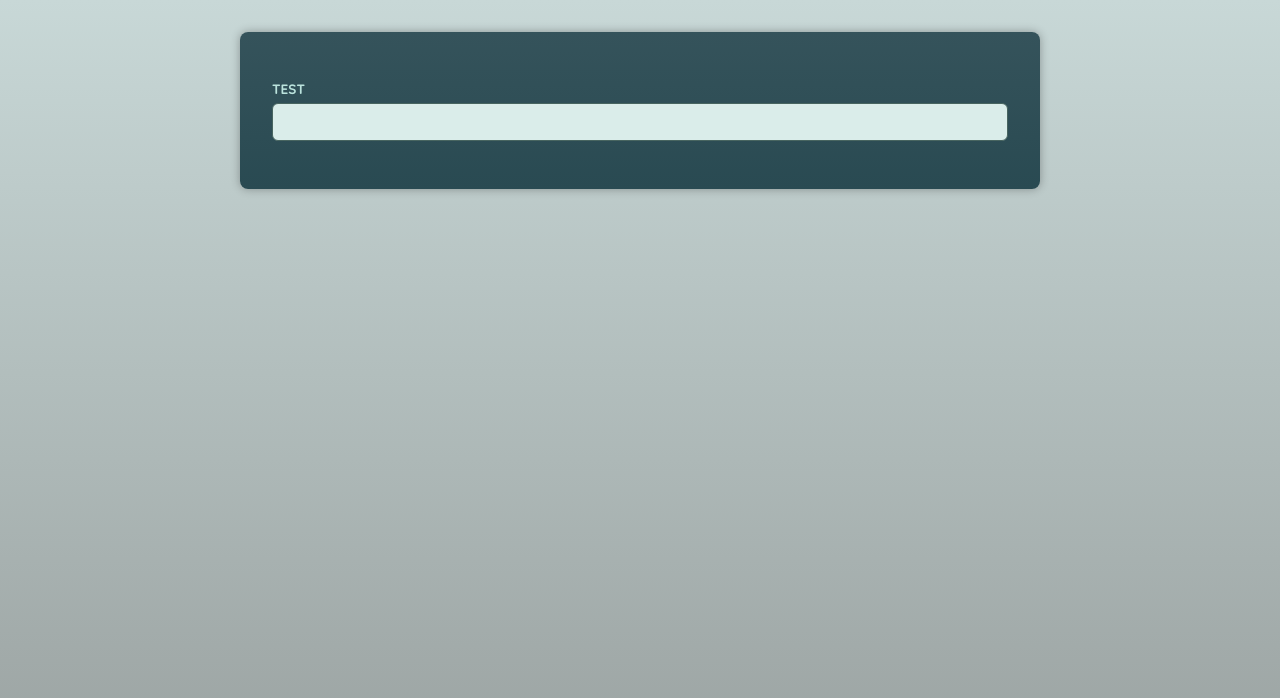
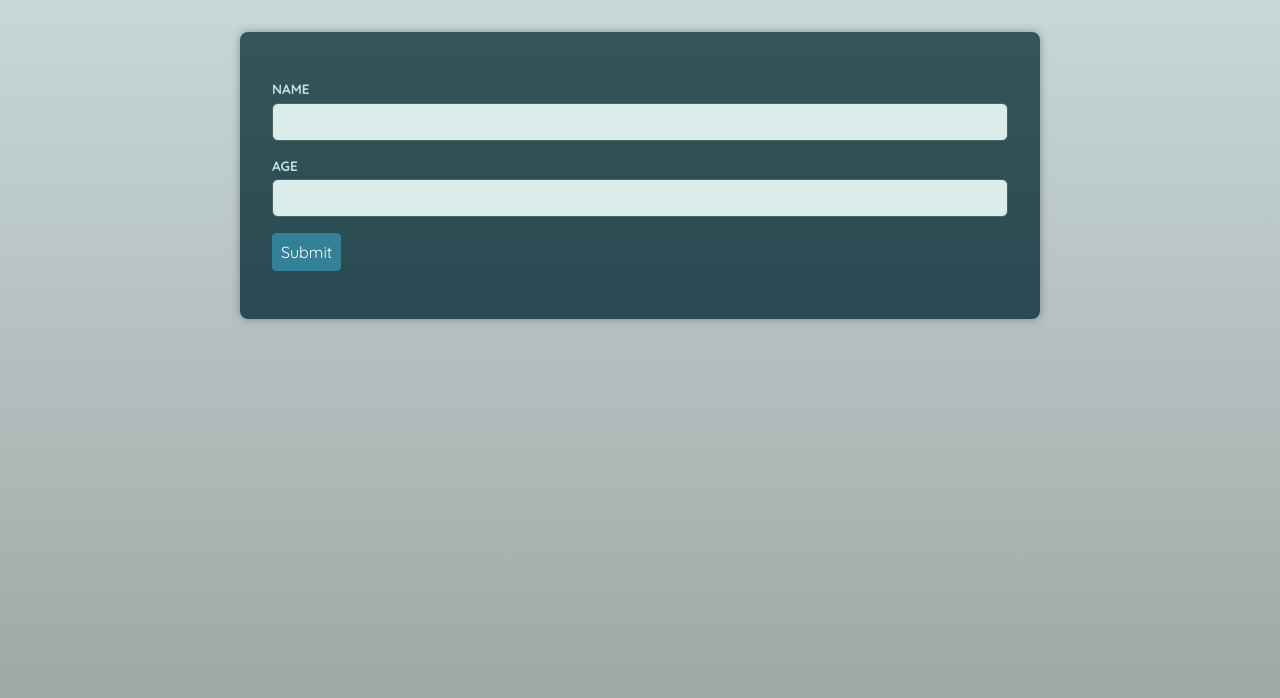
Before and after one commit to bitw41ker/Typescript-with-React, a React (Vite) app in the folder advanced-components/: page / in a window 1280 px wide. Shown: the top 698 px of the page. Built offline with nearby package versions, Linux system fonts and the light colour scheme; a web font is replaced by a local one.

Commit message:
Add Form wrapper component for shared logic with "unknown" & type casting

```diff
--- a/advanced-components/src/App.tsx
+++ b/advanced-components/src/App.tsx
@@ -1,11 +1,21 @@
-import { useRef } from 'react';
 import Input from './components/Input.tsx';
+import Form from './components/Form.tsx';
+import Button from './components/Button.tsx';
 
 function App() {
-  const ref = useRef(null);
+  const handleSubmit = (data: unknown) => {
+    const extractedData = data as { name: string; age: number };
+    console.log(extractedData);
+  };
   return (
     <main>
-      <Input label="Test" id="test" ref={ref} />
+      <Form onSubmit={handleSubmit}>
+        <Input type="text" id="name" label="Name" />
+        <Input type="number" id="age" label="Age" />
+        <p>
+          <Button el="button">Submit</Button>
+        </p>
+      </Form>
     </main>
   );
 }
--- a/advanced-components/src/components/Button.tsx
+++ b/advanced-components/src/components/Button.tsx
@@ -15,7 +15,7 @@ export default function Button(props: ButtonProps | AnchorProps /* union */) {
 
   return (
     <button className="button" {...props}>
-      Button
+      {props.children}
     </button>
   );
 }
--- /dev/null
+++ b/advanced-components/src/components/Form.tsx
@@ -0,0 +1,21 @@
+import { type ComponentPropsWithoutRef, type FormEvent } from 'react';
+
+type FormProps = ComponentPropsWithoutRef<'form'> & {
+  onSubmit: (value: unknown) => void;
+};
+
+export default function Form({ onSubmit, children, ...otherProps }: FormProps) {
+  function handleSubmit(e: FormEvent<HTMLFormElement>) {
+    e.preventDefault();
+
+    const formData = new FormData(e.currentTarget);
+    const data = Object.fromEntries(formData);
+    onSubmit(data);
+  }
+
+  return (
+    <form onSubmit={handleSubmit} {...otherProps}>
+      {children}
+    </form>
+  );
+}
--- a/advanced-components/src/components/Input.tsx
+++ b/advanced-components/src/components/Input.tsx
@@ -12,7 +12,7 @@ const Input = forwardRef<HTMLInputElement, InputProps>(function Input(
   return (
     <p>
       <label htmlFor={id}>{label}</label>
-      <input id={id} {...props} ref={ref} />
+      <input id={id} name={id} {...props} ref={ref} />
     </p>
   );
 });
```
